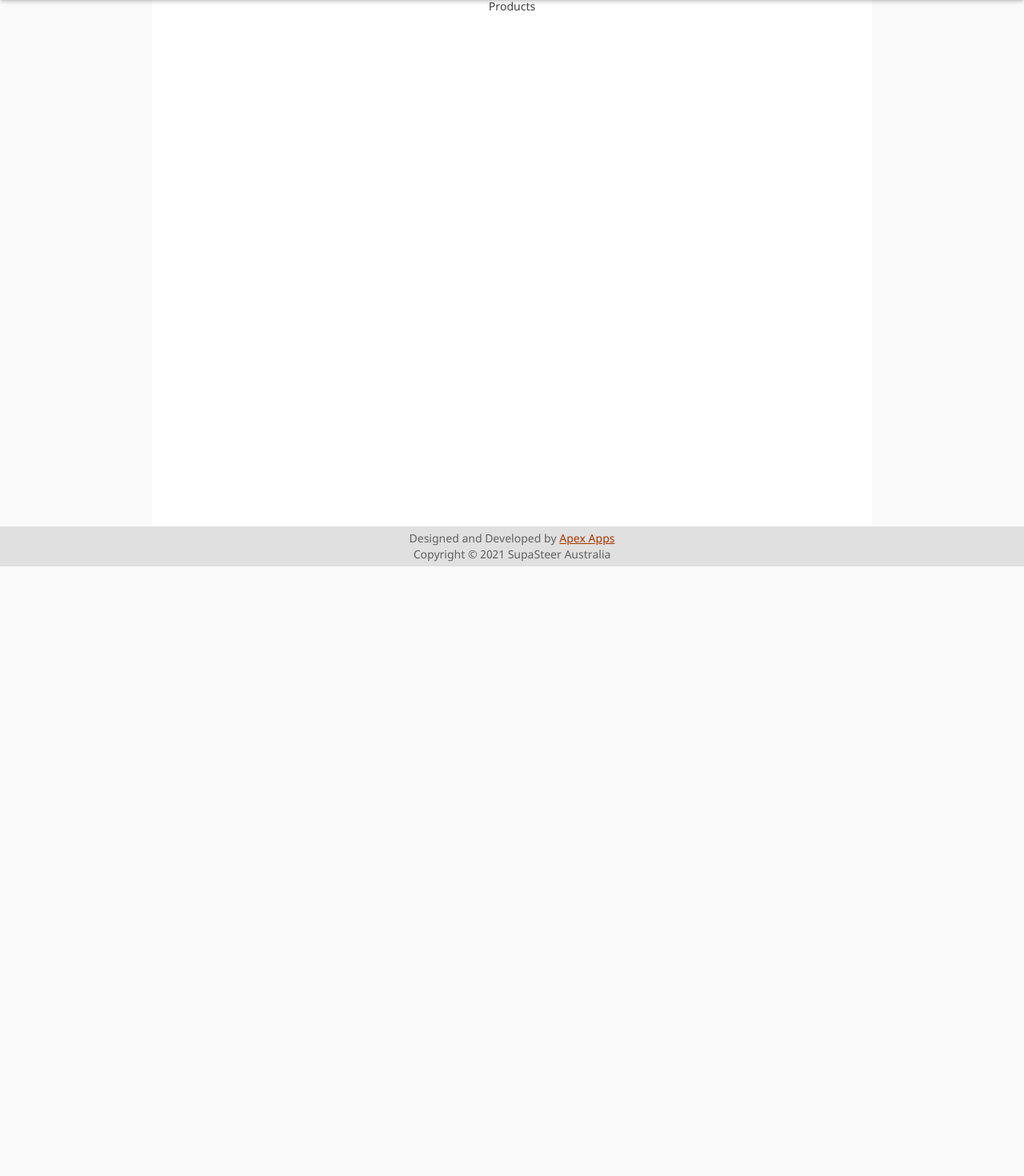
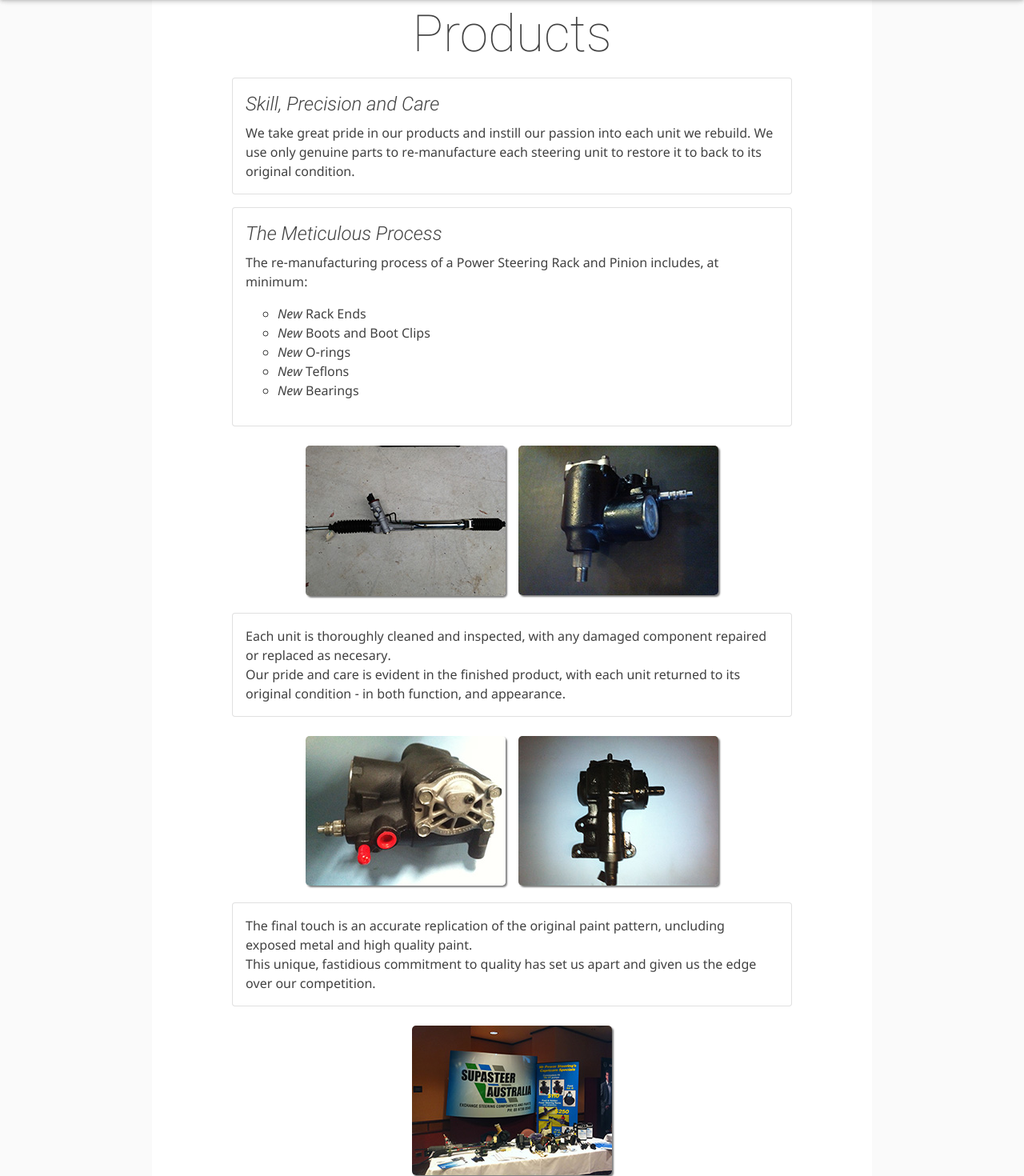
Before and after one commit to AaronGazzola/supasteer.com.au, a React app: page /products in a window 1280 px wide. Shown: the part 92-1562 px from the top of the page at 80% size. Before the commit the page ends 800 px from the top, so only its background shows below. Built offline with nearby package versions, Linux system fonts and the light colour scheme; the HTML template or start-up script is replaced by a standard one.

Commit message:
products screen

```diff
--- a/src/screens/ProductsScreen.js
+++ b/src/screens/ProductsScreen.js
@@ -1,7 +1,113 @@
+import { Grid, Paper, Typography } from '@material-ui/core';
 import React from 'react';
+import styles from 'styles/contentStyles';
+
+const useStyles = styles;
 
 const ProductsScreen = () => {
-	return <div>Products</div>;
+	const classes = useStyles();
+	return (
+		<>
+			<Typography variant='h1' className={classes.title}>
+				Products
+			</Typography>
+			<Paper variant='outlined' className={classes.paper}>
+				<Typography variant='h5' className={classes.subTitle}>
+					Skill, Precision and Care
+				</Typography>
+				<Typography className={classes.paragraph}>
+					We take great pride in our products and instill our passion into each
+					unit we rebuild. We use only genuine parts to re-manufacture each
+					steering unit to restore it to back to its original condition.
+				</Typography>
+			</Paper>
+			<Paper variant='outlined' className={classes.paper}>
+				<Typography variant='h5' className={classes.subTitle}>
+					The Meticulous Process
+				</Typography>
+				<Typography className={classes.paragraph}>
+					The re-manufacturing process of a Power Steering Rack and Pinion
+					includes, at minimum:
+					<ul className={classes.list}>
+						<li>
+							<span>New</span> Rack Ends
+						</li>
+						<li>
+							<span>New</span> Boots and Boot Clips
+						</li>
+						<li>
+							<span>New</span> O-rings
+						</li>
+						<li>
+							<span>New</span> Teflons
+						</li>
+						<li>
+							<span>New</span> Bearings
+						</li>
+					</ul>
+				</Typography>
+			</Paper>
+			<Grid
+				container
+				spacing={2}
+				className={classes.imageGrid}
+				alignItems='center'
+				justify='center'
+				direction='row'
+			>
+				<Grid item>
+					<img className={classes.partPhoto} src='/images/rack1.jpg' />
+				</Grid>
+				<Grid item>
+					<img className={classes.partPhoto} src='/images/box1.jpg' />
+				</Grid>
+			</Grid>
+			<Paper variant='outlined' className={classes.paper}>
+				<Typography className={classes.paragraph}>
+					Each unit is thoroughly cleaned and inspected, with any damaged
+					component repaired or replaced as necesary. <br />
+					Our pride and care is evident in the finished product, with each unit
+					returned to its original condition - in both function, and appearance.
+				</Typography>
+			</Paper>
+			<Grid
+				container
+				spacing={2}
+				className={classes.imageGrid}
+				alignItems='center'
+				justify='center'
+				direction='row'
+			>
+				<Grid item>
+					<img className={classes.partPhoto} src='/images/box2.jpg' />
+				</Grid>
+				<Grid item>
+					<img className={classes.partPhoto} src='/images/box3.jpg' />
+				</Grid>
+			</Grid>
+			<Paper variant='outlined' className={classes.paper}>
+				<Typography>
+					The final touch is an accurate replication of the original paint
+					pattern, uncluding exposed metal and high quality paint.
+					<br />
+					This unique, fastidious commitment to quality has set us apart and
+					given us the edge over our competition.
+				</Typography>
+			</Paper>
+			<Grid
+				container
+				spacing={2}
+				className={classes.imageGrid}
+				alignItems='center'
+				justify='center'
+				direction='row'
+			>
+				<Grid item>
+					<img className={classes.partPhoto} src='/images/show.jpg' />
+				</Grid>
+			</Grid>
+		</>
+	);
 };
 
 export default ProductsScreen;
--- a/src/styles/contentStyles.js
+++ b/src/styles/contentStyles.js
@@ -36,6 +36,20 @@ const styles = makeStyles(theme => ({
 			width: '85%'
 		}
 	},
+	list: {
+		listStyle: 'circle',
+		'& span': {
+			fontStyle: 'italic'
+		}
+	},
+	partPhoto: {
+		borderRadius: '5px',
+		boxShadow: '2px 2px 2px rgba(0,0,0,0.5)'
+	},
+	imageGrid: {
+		maxWidth: '90%',
+		marginTop: theme.spacing(2)
+	},
 	mrPowerPhoto: {
 		marginTop: theme.spacing(3),
 		marginBottom: -theme.spacing(3),
```
